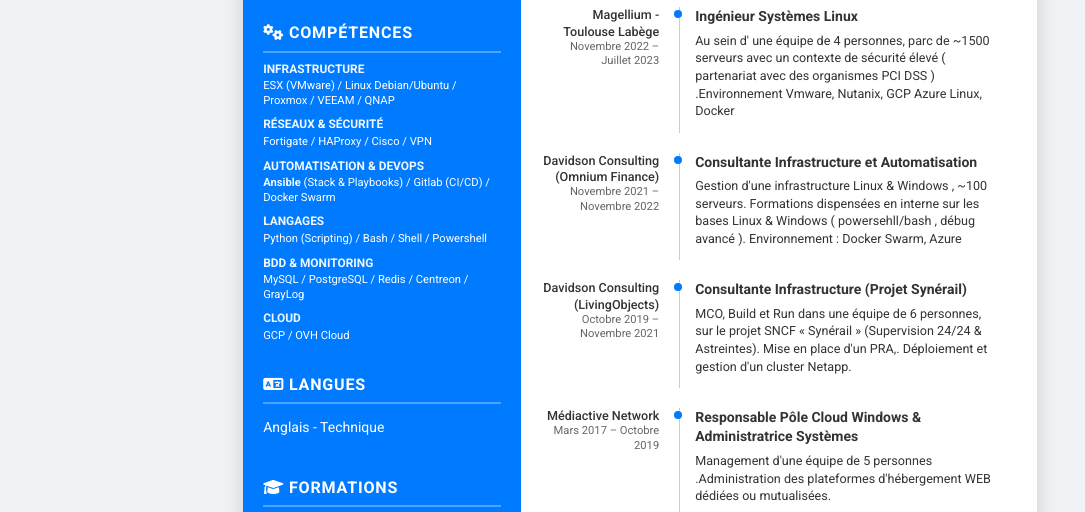
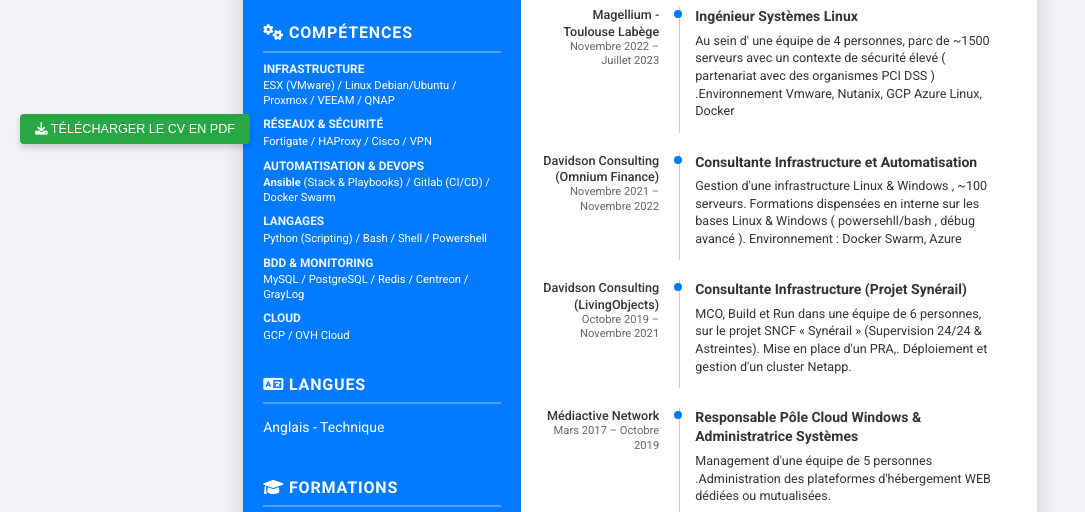
Before and after one commit to lorianep/CV, a plain HTML site: page index.html in a window 1280 px wide. Shown: the part 271-783 px from the top of the page, without its empty margins (0-1085 px from the left). Drawn offline with Linux system fonts and the light colour scheme.

Commit message:
Update style.css
l.256 changemnt bouton pdf

```diff
--- a/style.css
+++ b/style.css
@@ -254,9 +254,11 @@ body {
 
 /* --- BOUTON ET IMPRESSION --- */
 .pdf-button {
-    position: absolute;
-    bottom: 15px;
-    right: 20px;
+    /* Bouton dl CV */
+    position: fixed;
+    top: 50%;
+    left: 20px;
+    transform: translateY(-50%);
     padding: 8px 15px;
     background-color: #28a745;
     color: white;
@@ -264,6 +266,8 @@ body {
     border-radius: 4px;
     font-size: 0.9em;
     cursor: pointer;
+    box-shadow: 0 4px 6px rgba(0, 0, 0, 0.15);
+    z-index: 1000;
 }
 
 @media print {
```
